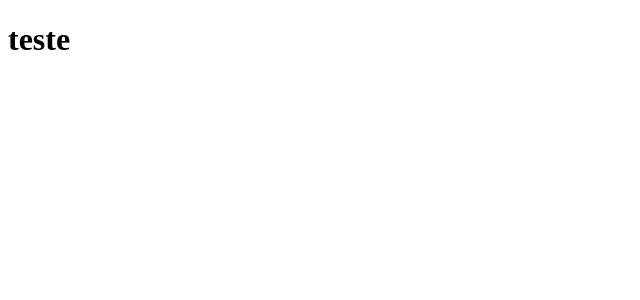
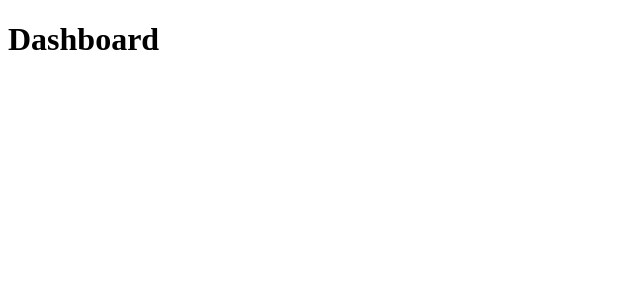
Before and after one commit to leonardobrm/Github-Explorer, a React (Create React App) app: page / in a window 1280 px wide. Shown: the top 300 px of the page, without its empty margins (0-640 px from the left). Built offline with nearby package versions, Linux system fonts and the light colour scheme.

Commit message:
:sparkles: created routes

```diff
--- a/package.json
+++ b/package.json
@@ -10,8 +10,10 @@
     "@types/node": "^12.0.0",
     "@types/react": "^16.9.0",
     "@types/react-dom": "^16.9.0",
+    "@types/react-router-dom": "^5.1.5",
     "react": "^16.13.1",
     "react-dom": "^16.13.1",
+    "react-router-dom": "^5.2.0",
     "react-scripts": "3.4.3",
     "typescript": "~3.7.2"
   },
--- a/src/App.tsx
+++ b/src/App.tsx
@@ -1,7 +1,13 @@
 import React from 'react';
+import { BrowserRouter } from 'react-router-dom';
+import Routes from './routes';
 
-function App() {
-  return <h1>teste</h1>;
-}
+const App: React.FC = () => {
+  return (
+    <BrowserRouter>
+      <Routes />
+    </BrowserRouter>
+  );
+};
 
 export default App;
--- /dev/null
+++ b/src/pages/Dashboard/Dashboard.tsx
@@ -0,0 +1,7 @@
+import React from 'react';
+
+const Dashboard: React.FC = () => {
+  return <h1>Dashboard</h1>;
+};
+
+export default Dashboard;
--- /dev/null
+++ b/src/pages/Repository/Repository.tsx
@@ -0,0 +1,7 @@
+import React from 'react';
+
+const Repository: React.FC = () => {
+  return <h1> Repository </h1>;
+};
+
+export default Repository;
--- /dev/null
+++ b/src/routes/index.tsx
@@ -0,0 +1,14 @@
+import React from 'react';
+import { Switch, Route } from 'react-router-dom';
+
+import Dashboard from '../pages/Dashboard/Dashboard';
+import Repository from '../pages/Repository/Repository';
+
+const Routes: React.FC = () => (
+  <Switch>
+    <Route path="/" exact component={Dashboard} />
+    <Route path="/repository" component={Repository} />
+  </Switch>
+);
+
+export default Routes;
```
Also changed, not shown: 1 other file (tests, documents, lock files or other folders).
